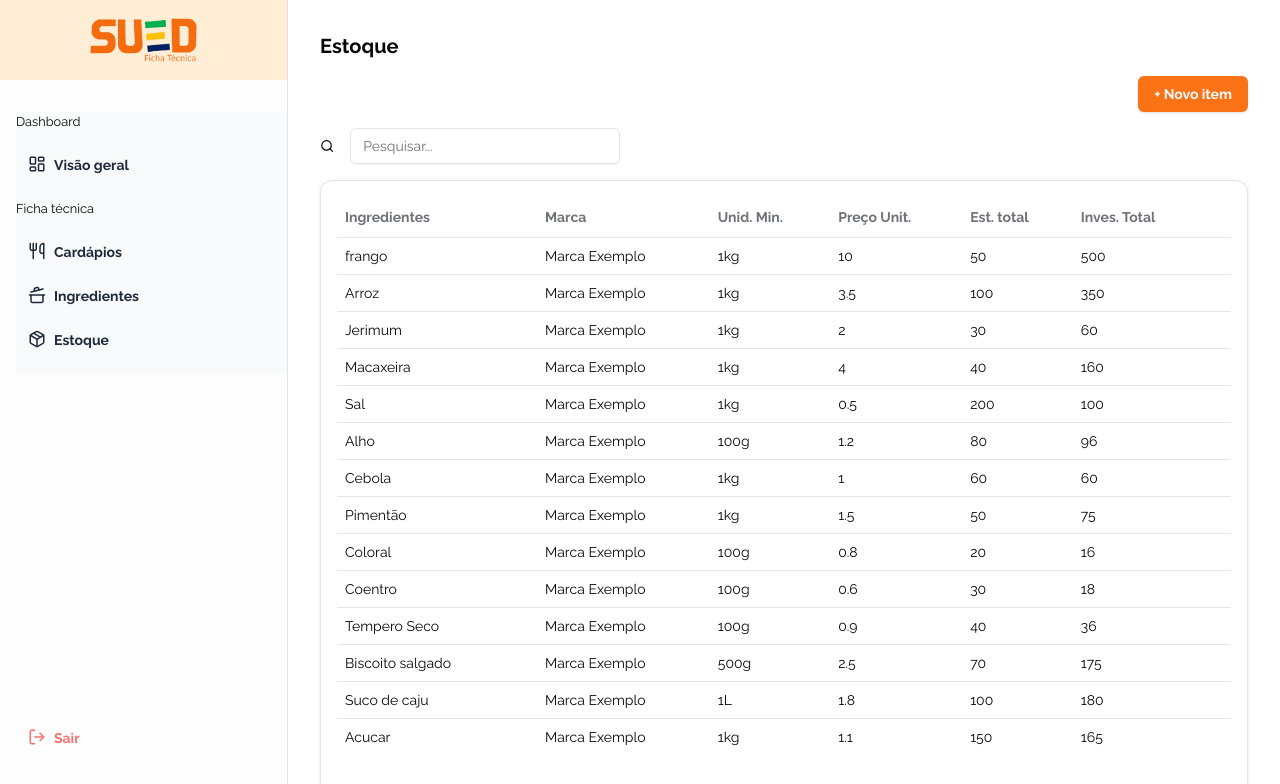
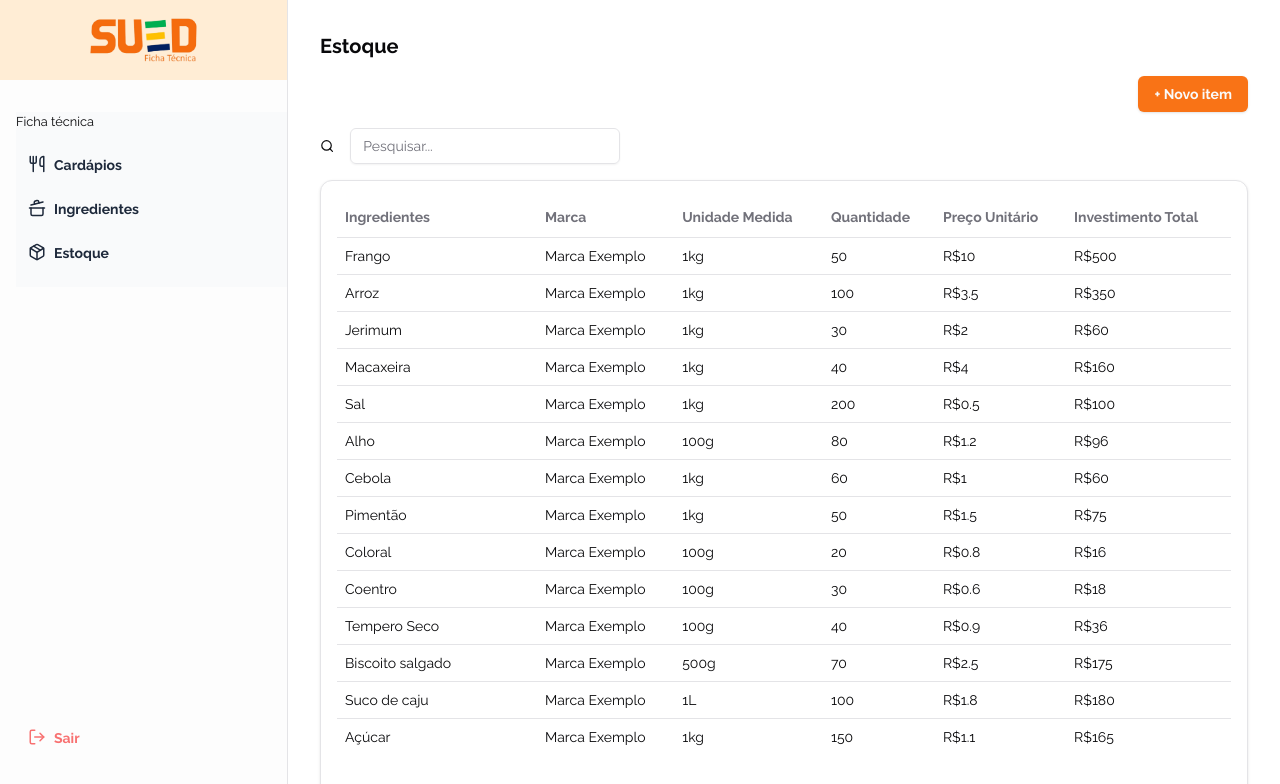
Before and after one commit to eliasacneto/sued-technical-sheet-front, a Next.js app: page /admin/stock in a window 1280 px wide. Shown: the top 784 px of the page. Built offline with nearby package versions, Linux system fonts and the light colour scheme.

Commit message:
code refactor

```diff
--- a/app/admin/ingredients/page.tsx
+++ b/app/admin/ingredients/page.tsx
@@ -121,37 +121,65 @@ const Ingredients = () => {
                 </TableHead>
                 <TableHead className="font-bold">Peso Bruto</TableHead>
                 <TableHead className="font-bold">Fator de Correção</TableHead>
-                <TableHead className="font-bold">Peso Liquido</TableHead>
+                <TableHead className="font-bold">Peso Líquido</TableHead>
                 <TableHead className="font-bold">Kcal</TableHead>
-                <TableHead className="font-bold">Proteina</TableHead>
-                <TableHead className="font-bold">carboidrato</TableHead>
+                <TableHead className="font-bold">Proteína</TableHead>
+                <TableHead className="font-bold">Carboidratos</TableHead>
                 <TableHead className="font-bold">Lipídios</TableHead>
                 <TableHead className="font-bold">Vit. A</TableHead>
                 <TableHead className="font-bold">Vit. C</TableHead>
-                <TableHead className="font-bold">Calcio</TableHead>
                 <TableHead className="font-bold">Cálcio</TableHead>
+                <TableHead className="font-bold">Ferro</TableHead>
               </TableRow>
             </TableHeader>
             <TableBody>
-              {ingredients?.map((invoice) => (
-                <TableRow key={invoice.id}>
-                  <TableCell className="font-medium">{invoice.name}</TableCell>
-                  <TableCell className="font-medium">{invoice.pb}</TableCell>
-                  <TableCell className="font-medium"> {invoice.fc}</TableCell>
-                  <TableCell className="font-medium"> {invoice.pl}</TableCell>
-                  <TableCell className="font-medium"> {invoice.kcal}</TableCell>
-                  <TableCell className="font-medium"> {invoice.ptn}</TableCell>
-                  <TableCell className="font-medium"> {invoice.cho}</TableCell>
-                  <TableCell className="font-medium"> {invoice.lpd}</TableCell>
-                  <TableCell className="font-medium"> {invoice.vitA}</TableCell>
-                  <TableCell className="font-medium"> {invoice.vitC}</TableCell>
+              {ingredients?.map((ingredients) => (
+                <TableRow key={ingredients.id}>
                   <TableCell className="font-medium">
-                    {" "}
-                    {invoice.calcio}
+                    {ingredients.name}
+                  </TableCell>
+                  <TableCell className="font-medium">
+                    {ingredients.pb}
                   </TableCell>
                   <TableCell className="font-medium">
                     {" "}
-                    {invoice.ferro}
+                    {ingredients.fc}
+                  </TableCell>
+                  <TableCell className="font-medium">
+                    {" "}
+                    {ingredients.pl}
+                  </TableCell>
+                  <TableCell className="font-medium">
+                    {" "}
+                    {ingredients.kcal}
+                  </TableCell>
+                  <TableCell className="font-medium">
+                    {" "}
+                    {ingredients.ptn}
+                  </TableCell>
+                  <TableCell className="font-medium">
+                    {" "}
+                    {ingredients.cho}
+                  </TableCell>
+                  <TableCell className="font-medium">
+                    {" "}
+                    {ingredients.lpd}
+                  </TableCell>
+                  <TableCell className="font-medium">
+                    {" "}
+                    {ingredients.vitA}
+                  </TableCell>
+                  <TableCell className="font-medium">
+                    {" "}
+                    {ingredients.vitC}
+                  </TableCell>
+                  <TableCell className="font-medium">
+                    {" "}
+                    {ingredients.calcio}
+                  </TableCell>
+                  <TableCell className="font-medium">
+                    {" "}
+                    {ingredients.ferro}
                   </TableCell>
                   <TableCell className="text-right"></TableCell>
                 </TableRow>
--- a/app/admin/stock/page.tsx
+++ b/app/admin/stock/page.tsx
@@ -133,22 +133,22 @@ const Stock = () => {
                   Ingredientes
                 </TableHead>
                 <TableHead className="font-bold">Marca</TableHead>
-                <TableHead className="font-bold">Unid. Min.</TableHead>
-                <TableHead className="font-bold">Preço Unit.</TableHead>
-                <TableHead className="font-bold">Est. total</TableHead>
-                <TableHead className="font-bold">Inves. Total</TableHead>
+                <TableHead className="font-bold">Unidade Medida</TableHead>
+                <TableHead className="font-bold">Quantidade</TableHead>
+                <TableHead className="font-bold">Preço Unitário</TableHead>
+                <TableHead className="font-bold">Investimento Total</TableHead>
               </TableRow>
             </TableHeader>
             <TableBody>
-              {stock?.map((invoice) => (
-                <TableRow key={invoice.id}>
-                  <TableCell className="font-medium">{invoice.name}</TableCell>
-                  <TableCell>{invoice.brand}</TableCell>
-                  <TableCell> {invoice.unitSize}</TableCell>
-                  <TableCell> {invoice.unitPrice}</TableCell>
-                  <TableCell> {invoice.totalStock}</TableCell>
-                  <TableCell> {invoice.totalInvestment}</TableCell>
-                  <TableCell className="text-right"></TableCell>
+              {stock?.map((stock) => (
+                <TableRow key={stock.id}>
+                  <TableCell className="font-medium">{stock.name}</TableCell>
+                  <TableCell>{stock.brand}</TableCell>
+                  <TableCell> {stock.unitSize}</TableCell>
+                  <TableCell> {stock.totalStock}</TableCell>
+                  <TableCell> R${stock.unitPrice}</TableCell>
+                  <TableCell> R${stock.totalInvestment}</TableCell>
+                  {/* <TableCell className="text-right"></TableCell> */}
                 </TableRow>
               ))}
             </TableBody>
--- a/app/mock/stock.mock.js
+++ b/app/mock/stock.mock.js
@@ -1,7 +1,7 @@
 export const stock = [
     {
         id: 1,
-    name: "frango",
+        name: "Frango",
         brand: "Marca Exemplo",
         unitSize: "1kg",
         unitPrice: 10.0,
@@ -118,7 +118,7 @@ export const stock = [
     },
     {
         id: 14,
-    name: "Acucar",
+        name: "Açúcar",
         brand: "Marca Exemplo",
         unitSize: "1kg",
         unitPrice: 1.1,
--- a/components/ui/sidenav.tsx
+++ b/components/ui/sidenav.tsx
@@ -53,7 +53,7 @@ const Sidenav = () => {
                   <SheetDescription className="text-base"></SheetDescription>
 
                   <ul className="antialiased flex flex-col md:flex-col gap-3 mt-4">
-                    <li>
+                    {/* <li>
                       <small className="flex gap-2 mb-3">Dashboard</small>
                       <Link
                         className="hover:bg-orange-500 hover:text-white transition-all duration-500 ease-in-out rounded-md p-3 font-semibold text-slate-800 text-sm flex gap-2"
@@ -63,7 +63,7 @@ const Sidenav = () => {
                           <LayoutDashboard size={18} /> Visão geral
                         </SheetClose>
                       </Link>
-                    </li>
+                    </li> */}
                     <li className="flex flex-col">
                       <small className="flex gap-2 mb-3">Ficha técnica</small>
                       <Link
@@ -117,7 +117,7 @@ const Sidenav = () => {
 
         <div className="hidden md:flex md:flex-col ml-4  bg-gray-50 mt-8">
           <ul className="antialiased flex md:flex-col gap-3">
-            <li>
+            {/* <li>
               <small className="flex gap-2 mb-3">Dashboard</small>
               <Link
                 className="hover:bg-orange-500 hover:text-white transition-all duration-500 ease-in-out rounded-md p-3 font-semibold text-slate-800 text-sm flex gap-2"
@@ -125,7 +125,7 @@ const Sidenav = () => {
               >
                 <LayoutDashboard size={18} /> Visão geral
               </Link>
-            </li>
+            </li> */}
             <li className="flex flex-col">
               <small className="flex gap-2 mb-3">Ficha técnica</small>
               <Link
```
Lines whose indentation alone changed are shown as unchanged.
